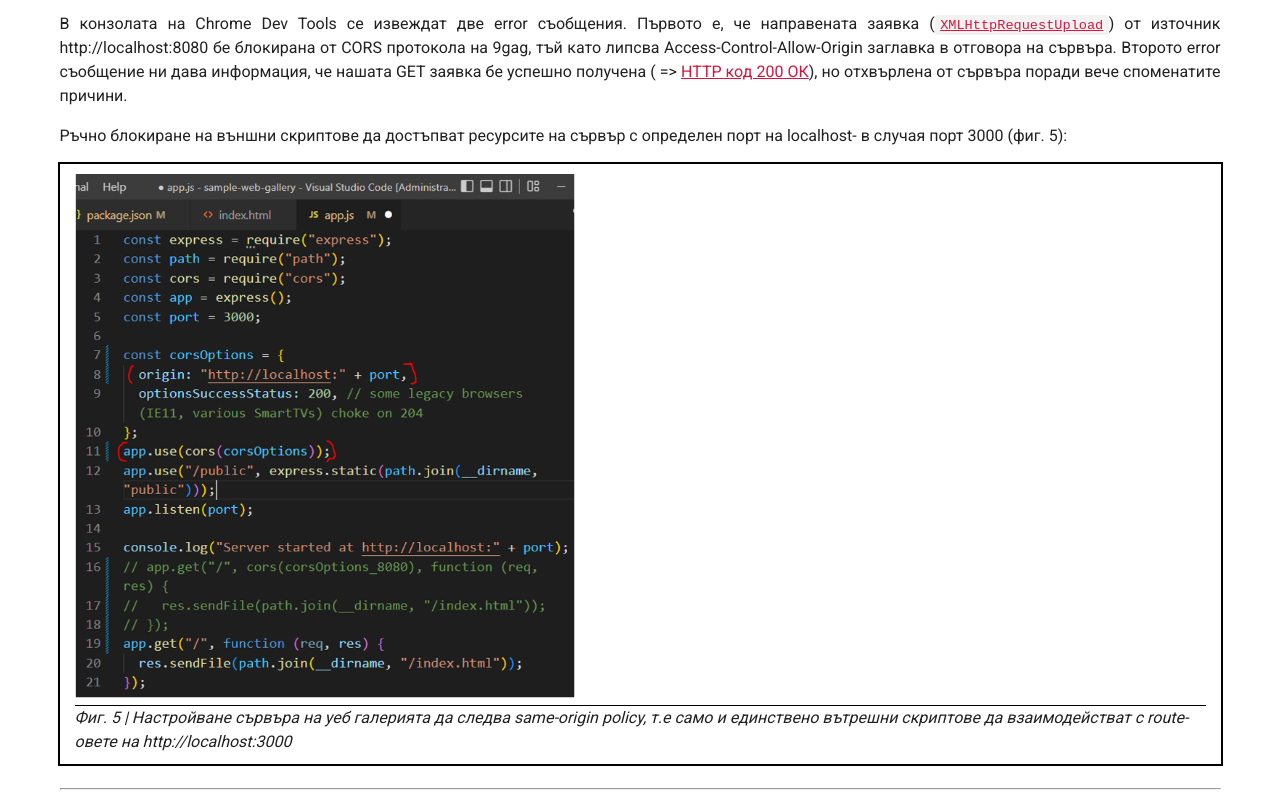
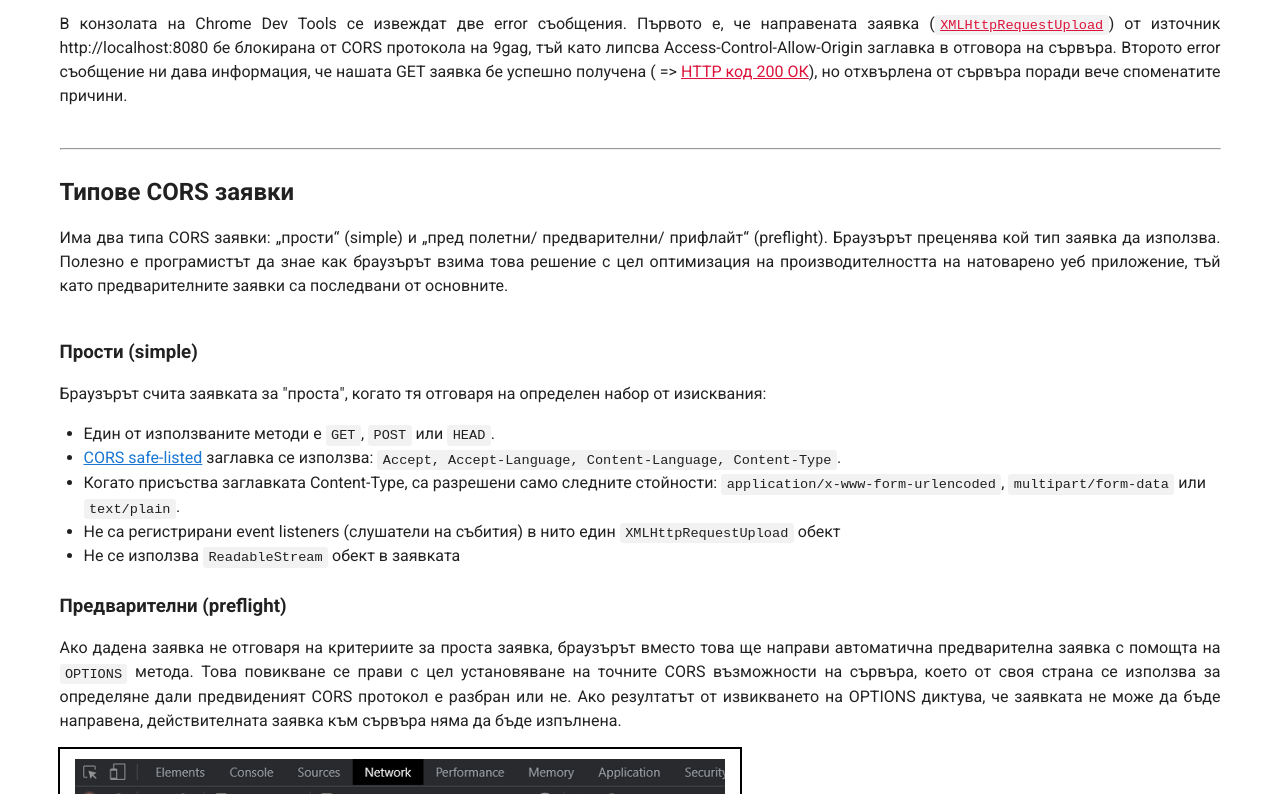
Before and after one commit to IsmailSalehCode/CORS-university_project, a Vue app: page / in a window 1280 px wide. Shown: the part 3266-4060 px from the top of the page. Built offline with nearby package versions, Linux system fonts and the light colour scheme.

Commit message:
manual sop redundancy removed

```diff
--- a/src/components/ArticleSingleOriginPolicy.vue
+++ b/src/components/ArticleSingleOriginPolicy.vue
@@ -30,7 +30,7 @@
         >HTTP код 200 ОК</a
       >), но отхвърлена от сървъра поради вече споменатите причини.
     </p>
-    <p>
+    <!-- <p>
       Ръчно блокиране на външни скриптове да достъпват ресурсите на сървър с
       определен порт на localhost- в случая порт 3000 (фиг.
       {{ manual_sop_config_figureNum }}):
@@ -43,7 +43,7 @@
         скриптове да взаимодействат с route-овете на http://localhost:3000"
       altCaption="Manual setting of Single Origin Policy"
       maxWidthImg="500px"
-    />
+    /> -->
   </article>
 </template>
 
@@ -56,8 +56,9 @@
     return {
       default_sop_errors_figureNum: 4,
       default_sop_errors_figure: require("../../media/default-sop-errors.png"),
-      manual_sop_config_figureNum: 5,
-      manual_sop_config_figure: require("../../media/manual-sop-config.png"),
+      // manual_sop_config_figureNum: 5,
+      // manual_sop_config_figure: require("../../media/manual-sop-config.png"),
+      // Manual sop is redundant
     };
   },
 };
```
Also changed, not shown: media/manual-sop-config.png (deleted).
